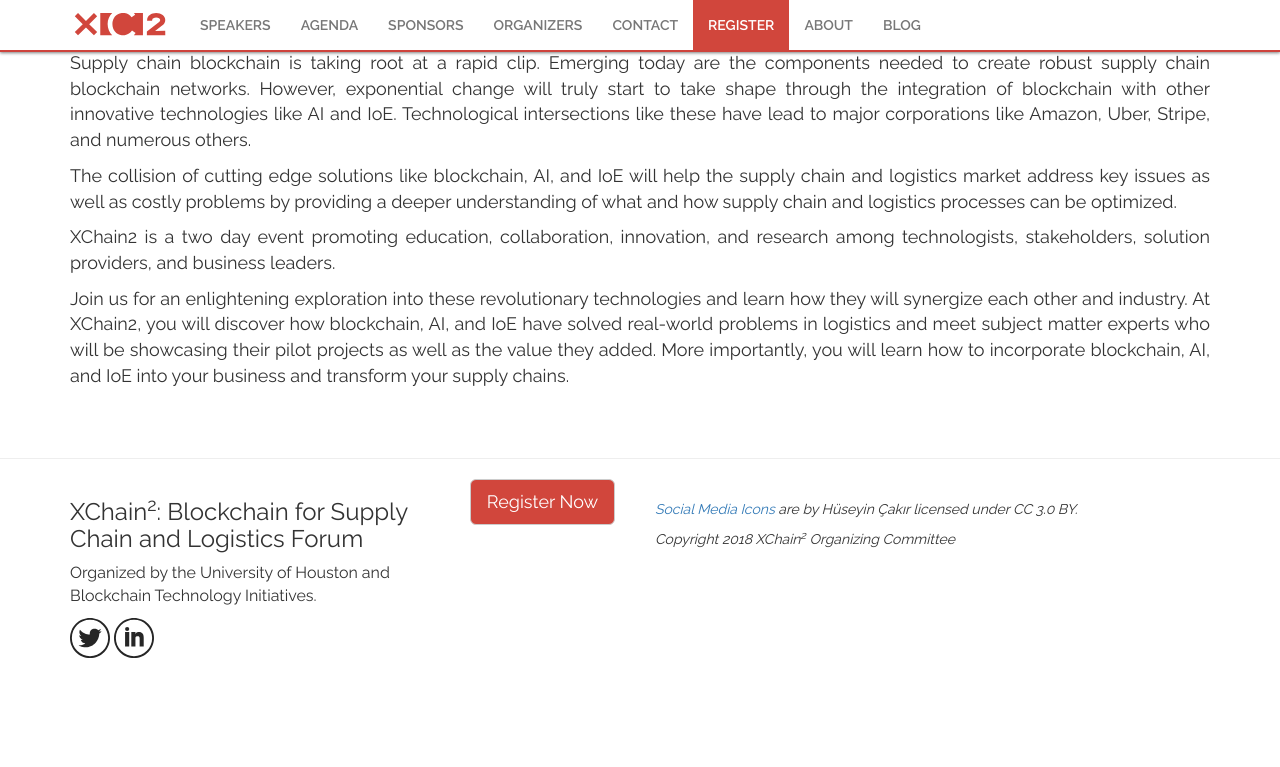
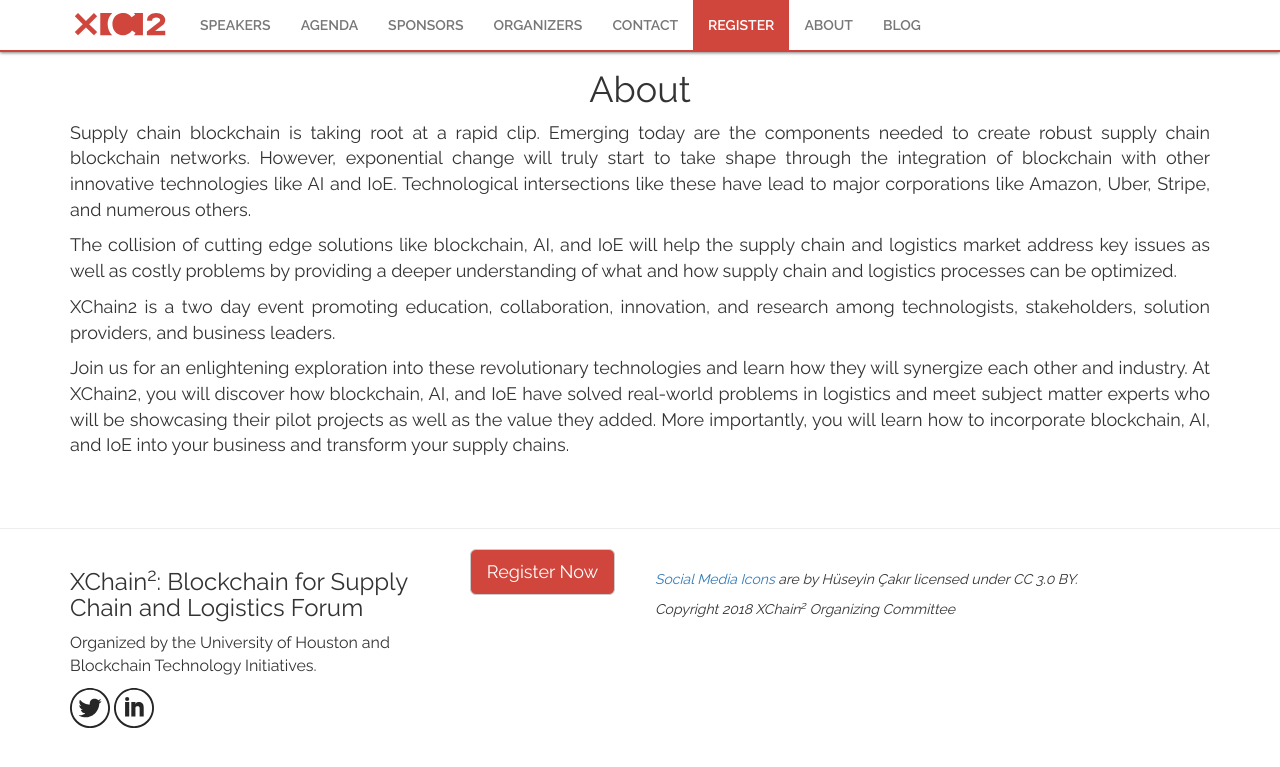
Before and after one commit to gnawalishyam/jekyll, a Jekyll site: the page built from blog.html, in a window 1280 px wide. Shown: the top 767 px of the page. Built offline with Jekyll 4.4.1, drawn with Linux system fonts in a browser that asks for light colours; some web fonts are replaced.

Commit message:
Add h1 tag

```diff
--- a/blog.html
+++ b/blog.html
@@ -8,16 +8,18 @@
 	<meta charset="UTF-8">
 	<meta name="author" content="Blockchain Technology Initiatives">
 	<meta name="keywords" content="blockchain, supply chain, logistics, houston, event, forum, xchain2">
-	<meta name="description" content="The Blockchain for Supply Chain and Logistics Forum is a two-day event to promote education, collaboration, innovation, and research in the supply chain and logistics industries.">
+	<meta name="description" content="XChain2: Blockchain for Supply Chain and Logistics Forum is a two-day event to promote education, collaboration, innovation, and research in the supply chain and logistics industries.">
 	<meta name="viewport" content="width=device-width, initial-scale=1.0">
 	<title>XChain2: Blockchain for Supply Chain and Logistics Forum</title>
 
 </head>
+
 <body>
 
-<section class="container">
-		<div id="about(2)">
-			<!--<h1>About(2)</h1>-->
+
+	<section class="container">
+		<div id="about">
+			<h1>About</h1>
 			<div class="row">
 				<div class="col-md-12">
 					<p>Supply chain blockchain is taking root at a rapid clip. Emerging today are the components needed to create robust supply chain blockchain networks. However, exponential change will truly start to take shape through the integration of blockchain with other innovative technologies like AI and IoE. Technological intersections like these have lead to major corporations like Amazon, Uber, Stripe, and numerous others.</p>
```
